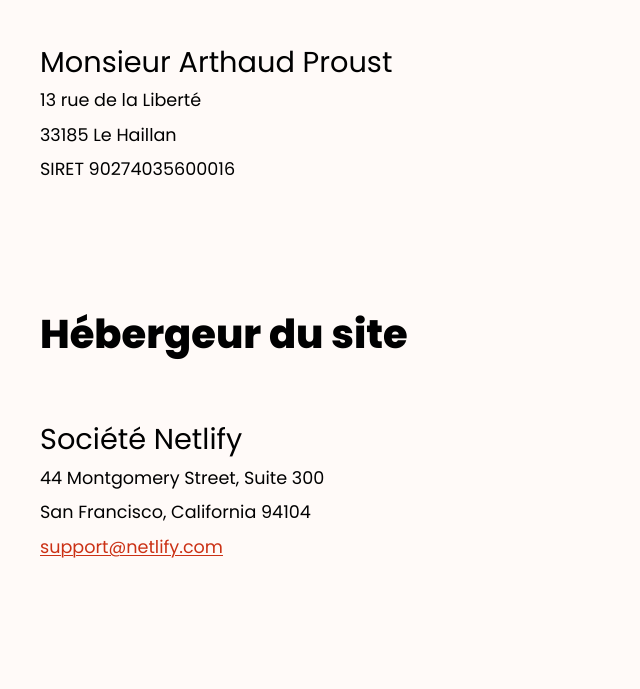
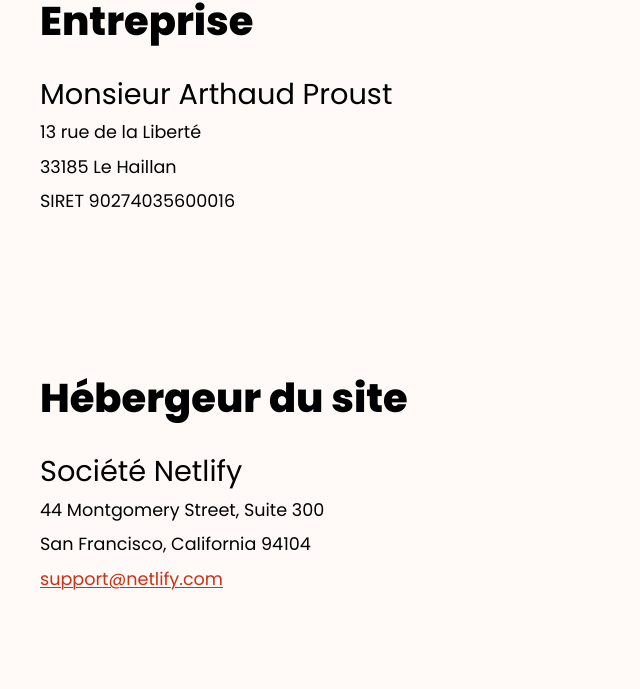
Before and after one commit to arthaud-proust/arthaud-proust, an Astro site: page /mentions-legales in a window 1280 px wide. Shown: the part 757-1446 px from the top of the page, without its empty margins (316-956 px from the left). Built offline with nearby package versions, Linux system fonts and the light colour scheme; Astro itself is replaced by a stand-in of ours.

Commit message:
:lipstick: Adapt title margin top

```diff
--- a/src/assets/styles/style.sass
+++ b/src/assets/styles/style.sass
@@ -36,11 +36,10 @@ h1
 
 
 h2
-    margin-top: 8rem
+    margin-top: 10rem
     font-size: clamp(1.8rem, 0.925rem + 2.8vw, 2.5rem)
     font-weight: 600
     line-height: 1.2
-
 
 h3
     margin-top: 4rem
@@ -48,6 +47,8 @@ h3
     font-weight: 400
     line-height: 1.2
 
+h2 + h3
+    margin-top: 2rem
 
 p,
 ul,
```
